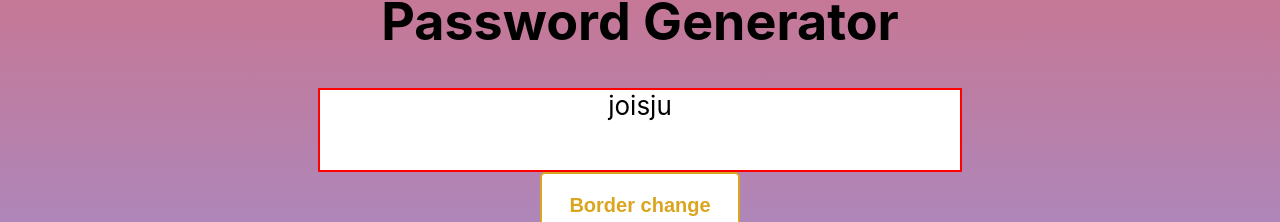
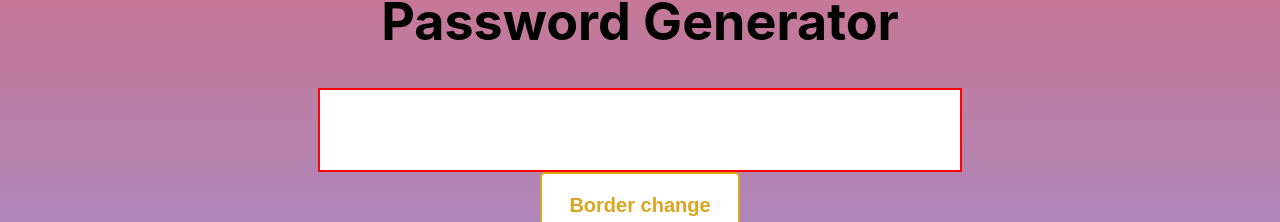
Before and after one commit to ericcnguyen04/password-generator, a React (Create React App) app: page / in a window 1280 px wide. Shown: the part 303-525 px from the top of the page. Built offline with nearby package versions, Linux system fonts and the light colour scheme.

Commit message:
button responding

```diff
--- a/src/App.js
+++ b/src/App.js
@@ -1,7 +1,9 @@
-import logo from './logo.svg';
+
 import './App.css';
+import {useState} from 'react';
 
 function App() {
+  const [password, setPassword] = useState('');
 
   function generatePassword(length) {
     // Define the characters that can be used in the password
@@ -21,9 +23,12 @@ function App() {
   }
 
   // Example usage
-  const password = generatePassword(10); // Generate a password with a length of 10 characters
-  console.log(password);
+  // const newPass = generatePassword(10); // Generate a password with a length of 10 characters
+  // console.log(newPass);
 
+  const test = () => {
+    console.log('hello')
+  }
 
   return (
     <div>
@@ -34,12 +39,14 @@ function App() {
           </h1>
         </div>
 
+        <div>
         <div className='output'>
-          joisju
+          {password}
+        </div>
         </div>
 
         <div className="button-box">
-          <button className="ten" onClick={generatePassword}>Border change</button>
+          <button className="ten" onClick={test}>Border change</button>
         </div>
       </header>
     </div>
```
